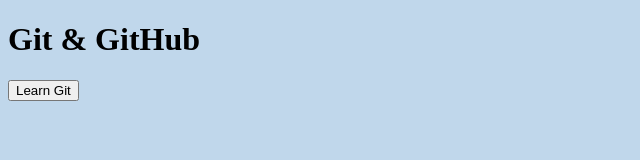
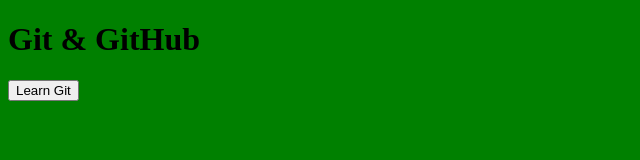
Before and after one commit to gorretgolden/VCS-Recap, a plain HTML site: page index.html in a window 1280 px wide. Shown: the whole page, without its empty margins (0-640 px from the left). Drawn offline with Linux system fonts and the light colour scheme.

Commit message:
modified the bg color

```diff
--- a/style.css
+++ b/style.css
@@ -1,3 +1,3 @@
 body{
-    background-color: rgb(192, 215, 235);
+    background-color: green;
 }
```
